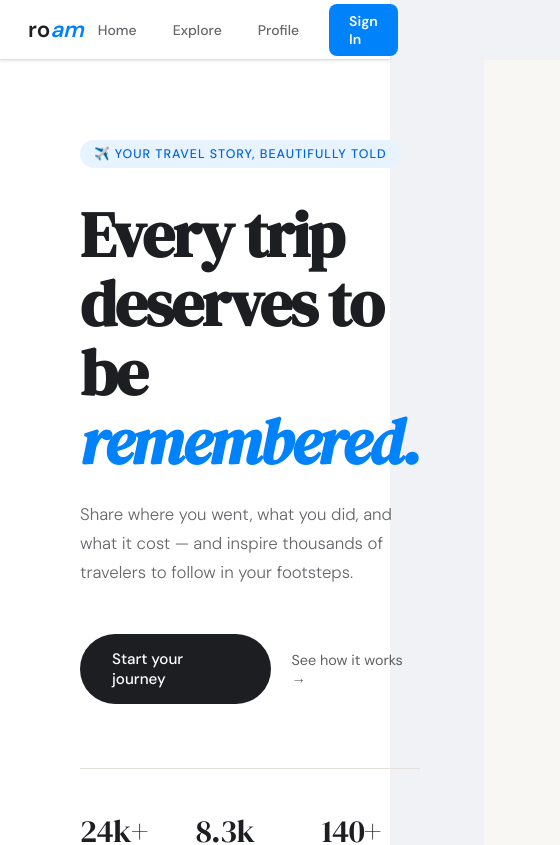
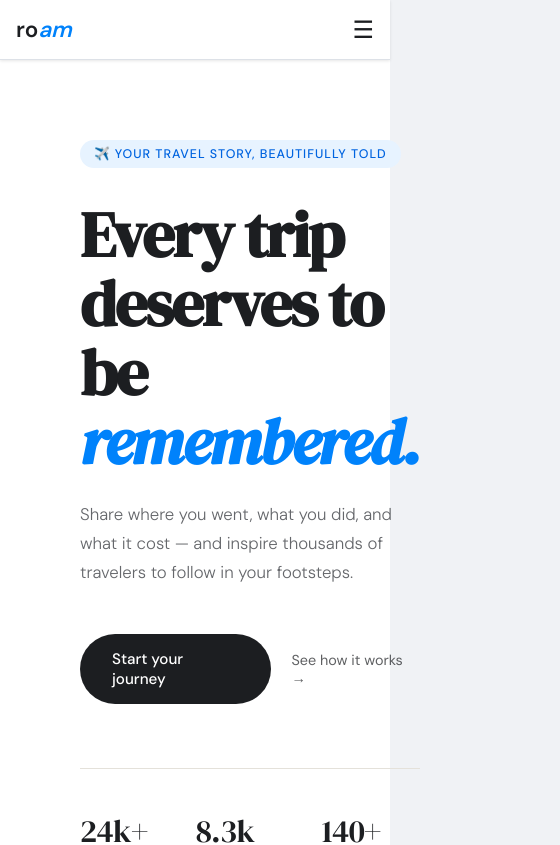
Before and after one commit to csanchez1824/roam, a React (Vite) app: page / in a window 390 px wide. Shown: the top 845 px of the page, 560 px wide, since content can reach past the window. Built offline with nearby package versions, Linux system fonts and the light colour scheme.

Commit message:
added mobile friendly design with hamburger menu

```diff
--- a/src/components/Navbar.jsx
+++ b/src/components/Navbar.jsx
@@ -6,6 +6,7 @@ function Navbar() {
   const location = useLocation()
   const navigate = useNavigate()
   const [user, setUser] = useState(null)
+  const [menuOpen, setMenuOpen] = useState(false)
 
   useEffect(() => {
     supabase.auth.getSession().then(({ data: { session } }) => {
@@ -39,34 +40,51 @@ function Navbar() {
         </span>
       </Link>
 
-      <div style={{ display: 'flex', alignItems: 'center', gap: '8px' }}>
+      {/* Desktop links */}
+      <div className="nav-links" style={{ display: 'flex', alignItems: 'center', gap: '8px' }}>
         <Link to="/" style={linkStyle}>Home</Link>
         <Link to="/explore" style={linkStyle}>Explore</Link>
         <Link to="/profile" style={linkStyle}>Profile</Link>
         {user ? (
           <>
-            <Link to="/create" style={{
-              background: '#0082fb', color: 'white',
-              padding: '8px 20px', borderRadius: '8px',
-              fontSize: '0.875rem', fontWeight: '600',
-              textDecoration: 'none', marginLeft: '8px',
-            }}>✚ Post a Trip</Link>
-            <button onClick={handleSignOut} style={{
-              background: 'none', border: '1px solid #dde1e7',
-              padding: '8px 16px', borderRadius: '8px',
-              fontSize: '0.875rem', fontWeight: '500',
-              color: '#65676b', cursor: 'pointer', marginLeft: '4px',
-            }}>Sign Out</button>
+            <Link to="/create" style={{ background: '#0082fb', color: 'white', padding: '8px 20px', borderRadius: '8px', fontSize: '0.875rem', fontWeight: '600', textDecoration: 'none', marginLeft: '8px' }}>✚ Post a Trip</Link>
+            <button onClick={handleSignOut} style={{ background: 'none', border: '1px solid #dde1e7', padding: '8px 16px', borderRadius: '8px', fontSize: '0.875rem', fontWeight: '500', color: '#65676b', cursor: 'pointer', marginLeft: '4px' }}>Sign Out</button>
           </>
         ) : (
-          <Link to="/auth" style={{
-            background: '#0082fb', color: 'white',
-            padding: '8px 20px', borderRadius: '8px',
-            fontSize: '0.875rem', fontWeight: '600',
-            textDecoration: 'none', marginLeft: '8px',
-          }}>Sign In</Link>
+          <Link to="/auth" style={{ background: '#0082fb', color: 'white', padding: '8px 20px', borderRadius: '8px', fontSize: '0.875rem', fontWeight: '600', textDecoration: 'none', marginLeft: '8px' }}>Sign In</Link>
         )}
       </div>
+
+      {/* Mobile hamburger */}
+      <button
+        className="nav-mobile"
+        onClick={() => setMenuOpen(!menuOpen)}
+        style={{ display: 'none', background: 'none', border: 'none', fontSize: '1.5rem', cursor: 'pointer', color: '#1c1e21' }}
+      >
+        {menuOpen ? '✕' : '☰'}
+      </button>
+
+      {/* Mobile menu dropdown */}
+      {menuOpen && (
+        <div style={{
+          position: 'absolute', top: '60px', left: 0, right: 0,
+          background: 'white', borderBottom: '1px solid #dde1e7',
+          padding: '16px 24px', display: 'flex', flexDirection: 'column', gap: '12px',
+          boxShadow: '0 4px 12px rgba(0,0,0,0.1)', zIndex: 99,
+        }}>
+          <Link to="/" onClick={() => setMenuOpen(false)} style={mobileLinkStyle}>Home</Link>
+          <Link to="/explore" onClick={() => setMenuOpen(false)} style={mobileLinkStyle}>Explore</Link>
+          <Link to="/profile" onClick={() => setMenuOpen(false)} style={mobileLinkStyle}>Profile</Link>
+          {user ? (
+            <>
+              <Link to="/create" onClick={() => setMenuOpen(false)} style={{ ...mobileLinkStyle, color: '#0082fb', fontWeight: '600' }}>✚ Post a Trip</Link>
+              <button onClick={handleSignOut} style={{ background: 'none', border: 'none', padding: '8px 0', fontSize: '0.9rem', color: '#65676b', cursor: 'pointer', textAlign: 'left' }}>Sign Out</button>
+            </>
+          ) : (
+            <Link to="/auth" onClick={() => setMenuOpen(false)} style={{ ...mobileLinkStyle, color: '#0082fb', fontWeight: '600' }}>Sign In</Link>
+          )}
+        </div>
+      )}
 
     </nav>
   )
@@ -78,4 +96,10 @@ const linkStyle = {
   color: '#65676b', textDecoration: 'none',
 }
 
+const mobileLinkStyle = {
+  fontSize: '0.9rem', fontWeight: '500',
+  color: '#1c1e21', textDecoration: 'none',
+  padding: '8px 0',
+}
+
 export default Navbar
--- a/src/index.css
+++ b/src/index.css
@@ -14,3 +14,85 @@ body {
 a {
   text-decoration: none;
 }
+
+/* ── MOBILE RESPONSIVE ── */
+
+/* Navbar */
+@media (max-width: 768px) {
+  nav {
+    padding: 0 16px !important;
+  }
+}
+
+/* Landing hero — stack on mobile */
+@media (max-width: 768px) {
+  .hero-grid {
+    grid-template-columns: 1fr !important;
+  }
+  .hero-collage {
+    display: none !important;
+  }
+  .hero-text h1 {
+    font-size: 2.5rem !important;
+  }
+}
+
+/* Explore hero */
+@media (max-width: 768px) {
+  .explore-hero {
+    grid-template-columns: 1fr !important;
+    padding: 40px 24px !important;
+  }
+  .explore-globe {
+    display: none !important;
+  }
+  .explore-stats {
+    flex-wrap: wrap !important;
+  }
+}
+
+/* Main layout — sidebar below content on mobile */
+@media (max-width: 768px) {
+  .main-layout {
+    grid-template-columns: 1fr !important;
+  }
+  .sidebar {
+    order: 2;
+  }
+  .main-content {
+    order: 1;
+  }
+}
+
+/* Trip grid — single column on mobile */
+@media (max-width: 640px) {
+  .trip-grid {
+    grid-template-columns: 1fr !important;
+  }
+}
+
+/* Profile layout */
+@media (max-width: 768px) {
+  .profile-layout {
+    grid-template-columns: 1fr !important;
+  }
+}
+
+/* Stats bar on explore hero */
+@media (max-width: 768px) {
+  .stats-bar {
+    display: grid !important;
+    grid-template-columns: 1fr 1fr !important;
+    width: 100% !important;
+  }
+}
+
+/* Navbar links — hide on mobile */
+@media (max-width: 640px) {
+  .nav-links {
+    display: none !important;
+  }
+  .nav-mobile {
+    display: flex !important;
+  }
+}
--- a/src/pages/Explore.jsx
+++ b/src/pages/Explore.jsx
@@ -59,7 +59,7 @@ function Explore() {
     <div style={{ fontFamily: 'DM Sans, sans-serif', background: '#f0f2f5', minHeight: '100vh' }}>
 
       {/* HERO */}
-      <div style={{ background: 'linear-gradient(135deg, #0a1628 0%, #0f2545 40%, #0a3d62 100%)', padding: '64px 56px', display: 'grid', gridTemplateColumns: '1fr 1fr', alignItems: 'center', minHeight: '380px', position: 'relative', overflow: 'hidden' }}>
+      <div className="explore-hero" style={{ background: 'linear-gradient(135deg, #0a1628 0%, #0f2545 40%, #0a3d62 100%)', padding: '64px 56px', display: 'grid', gridTemplateColumns: '1fr 1fr', alignItems: 'center', minHeight: '380px', position: 'relative', overflow: 'hidden' }}>
         {[...Array(20)].map((_, i) => (
           <div key={i} style={{ position: 'absolute', width: i % 3 === 0 ? '2px' : '1px', height: i % 3 === 0 ? '2px' : '1px', background: 'rgba(255,255,255,0.7)', borderRadius: '50%', top: `${Math.sin(i * 137.5) * 50 + 50}%`, left: `${Math.cos(i * 137.5) * 50 + 50}%` }} />
         ))}
@@ -83,7 +83,7 @@ function Explore() {
             ))}
           </div>
         </div>
-        <div style={{ display: 'flex', alignItems: 'center', justifyContent: 'center' }}>
+        <div className="explore-globe" style={{ display: 'flex', alignItems: 'center', justifyContent: 'center' }}>
           <div style={{ width: '260px', height: '260px', borderRadius: '50%', background: 'radial-gradient(circle at 35% 35%, #1a6bb5, #0a2a52 60%, #040f1a)', boxShadow: '0 0 60px rgba(26,107,181,0.4)' }} />
         </div>
       </div>
@@ -106,7 +106,7 @@ function Explore() {
       </div>
 
       {/* MAIN BODY */}
-      <div style={{ maxWidth: '1200px', margin: '0 auto', padding: '28px 24px 80px', display: 'grid', gridTemplateColumns: '1fr 280px', gap: '24px' }}>
+      <div className="main-layout" style={{ maxWidth: '1200px', margin: '0 auto', padding: '28px 24px 80px', display: 'grid', gridTemplateColumns: '1fr 280px', gap: '24px' }}>
 
         <div>
           <h2 style={{ fontFamily: 'DM Serif Display, serif', fontSize: '1.3rem', marginBottom: '16px' }}>⭐ Trip of the Week</h2>
@@ -126,7 +126,7 @@ function Explore() {
             <Link to="/create" style={{ background: '#0082fb', color: 'white', padding: '8px 18px', borderRadius: '8px', fontSize: '0.82rem', fontWeight: '600', textDecoration: 'none' }}>✚ Post a Trip</Link>
           </div>
 
-          <div style={{ display: 'grid', gridTemplateColumns: '1fr 1fr', gap: '16px' }}>
+          <div className="trip-grid" style={{ display: 'grid', gridTemplateColumns: '1fr 1fr', gap: '16px' }}>
             {trips.length === 0 ? (
               <div style={{ gridColumn: '1 / -1', textAlign: 'center', padding: '60px 20px', color: '#65676b', background: 'white', borderRadius: '14px', border: '1px solid #dde1e7' }}>
                 <div style={{ fontSize: '3rem', marginBottom: '12px' }}>🌍</div>
--- a/src/pages/Landing.jsx
+++ b/src/pages/Landing.jsx
@@ -5,10 +5,10 @@ function Landing() {
     <div style={{ fontFamily: 'DM Sans, sans-serif' }}>
 
       {/* ── HERO ── */}
-      <section style={{
-        minHeight: '100vh',
-        display: 'grid',
-        gridTemplateColumns: '1fr 1fr',
+      <section className="hero-grid" style={{
+  minHeight: '100vh',
+  display: 'grid',
+  gridTemplateColumns: '1fr 1fr',
         background: '#ffffff',
       }}>
 
@@ -116,7 +116,7 @@ function Landing() {
         </div>
 
         {/* Right side — trip cards collage */}
-        <div style={{
+        <div className="hero-grid" style={{
           background: '#f8f7f4',
           display: 'grid',
           gridTemplateColumns: '1fr 1fr',
--- a/src/pages/Profile.jsx
+++ b/src/pages/Profile.jsx
@@ -47,7 +47,7 @@ function Profile() {
 
   return (
     <div style={{ fontFamily: 'DM Sans, sans-serif', background: '#f0f2f5', minHeight: '100vh' }}>
-      <div style={{ maxWidth: '1100px', margin: '0 auto', padding: '28px 24px 80px', display: 'grid', gridTemplateColumns: '300px 1fr', gap: '24px', alignItems: 'start' }}>
+      <div className="profile-layout" style={{ maxWidth: '1100px', margin: '0 auto', padding: '28px 24px 80px', display: 'grid', gridTemplateColumns: '300px 1fr', gap: '24px', alignItems: 'start' }}>
 
         {/* SIDEBAR */}
         <aside style={{ display: 'flex', flexDirection: 'column', gap: '16px' }}>
```
